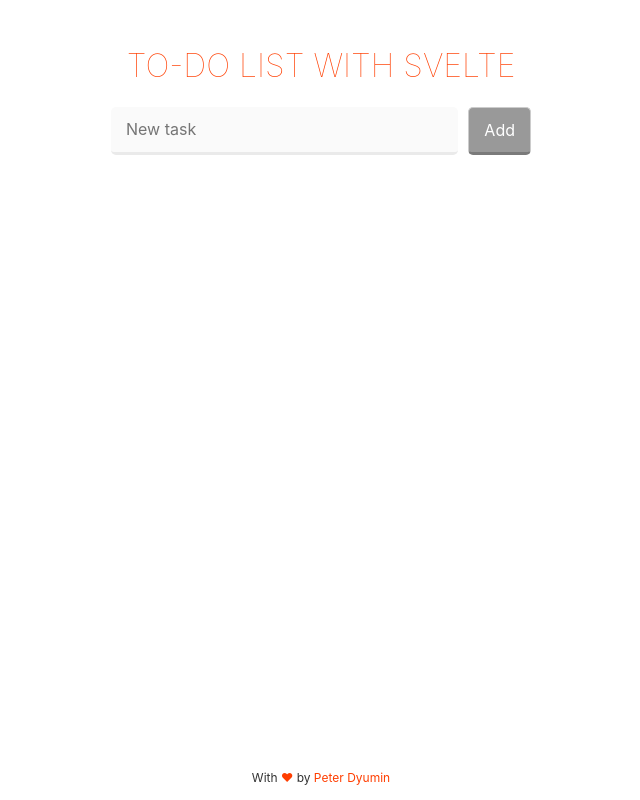
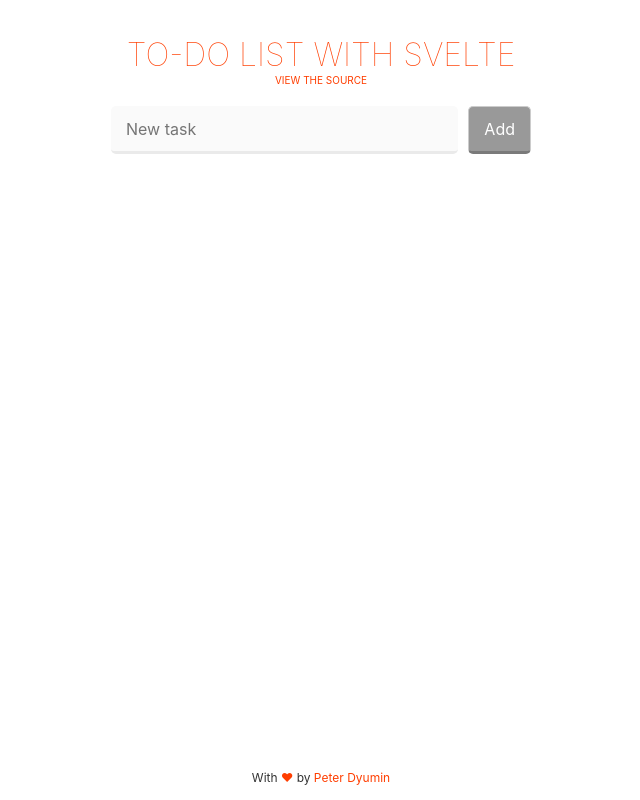
Before and after one commit to peterdee/svelte-todo, a Svelte app: page / in a window 1280 px wide. Shown: the whole page, without its empty margins (319-959 px from the left). Built offline with nearby package versions, Linux system fonts and the light colour scheme.

Commit message:
CI, README, source link

```diff
--- a/package.json
+++ b/package.json
@@ -12,7 +12,7 @@
   "scripts": {
     "build": "rollup -c",
     "dev": "rollup -c -w",
-    "start": "NODE_ENV='production' && node ./serve.js"
+    "start": "node ./serve.js"
   },
   "engines": {
     "node": "13.5.0",
--- a/src/TodoApp/Index.svelte
+++ b/src/TodoApp/Index.svelte
@@ -65,6 +65,9 @@
 
 <div class="app-wrap">
   <h1>To-Do list with Svelte</h1>
+  <div class="source">
+    <a href="https://github.com/peterdee/svelte-todo">View the source</a>
+  </div>
   <TodoForm
     bind:input="{newTodo}"
     on:add-todo="{addTodo}"
@@ -85,13 +88,18 @@
     color: #ff3e00;
     font-size: 2em;
     font-weight: 100;
+    margin: 0;
     text-transform: uppercase;
   }
   .app-wrap {
     display: flex;
     flex-direction: column;
-    min-height: 250px;
     justify-content: flex-start;
-    padding: 25px 10px;
+    padding: 35px 10px;
+  }
+  .source {
+    font-size: 10px;
+    margin-bottom: 20px;
+    text-transform: uppercase;
   }
 </style>
```
Also changed, not shown: .travis.yml (added), 1 other file (tests, documents, lock files or other folders).
